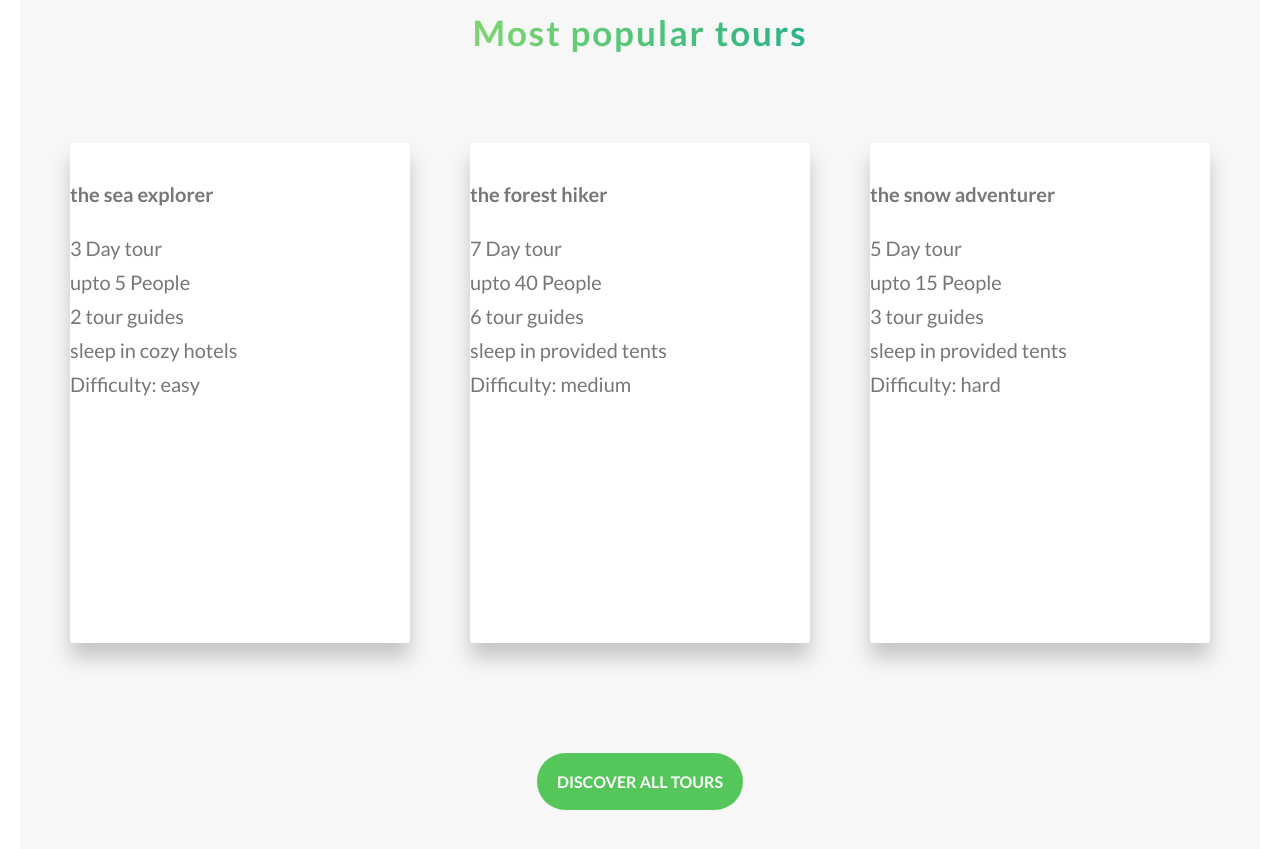
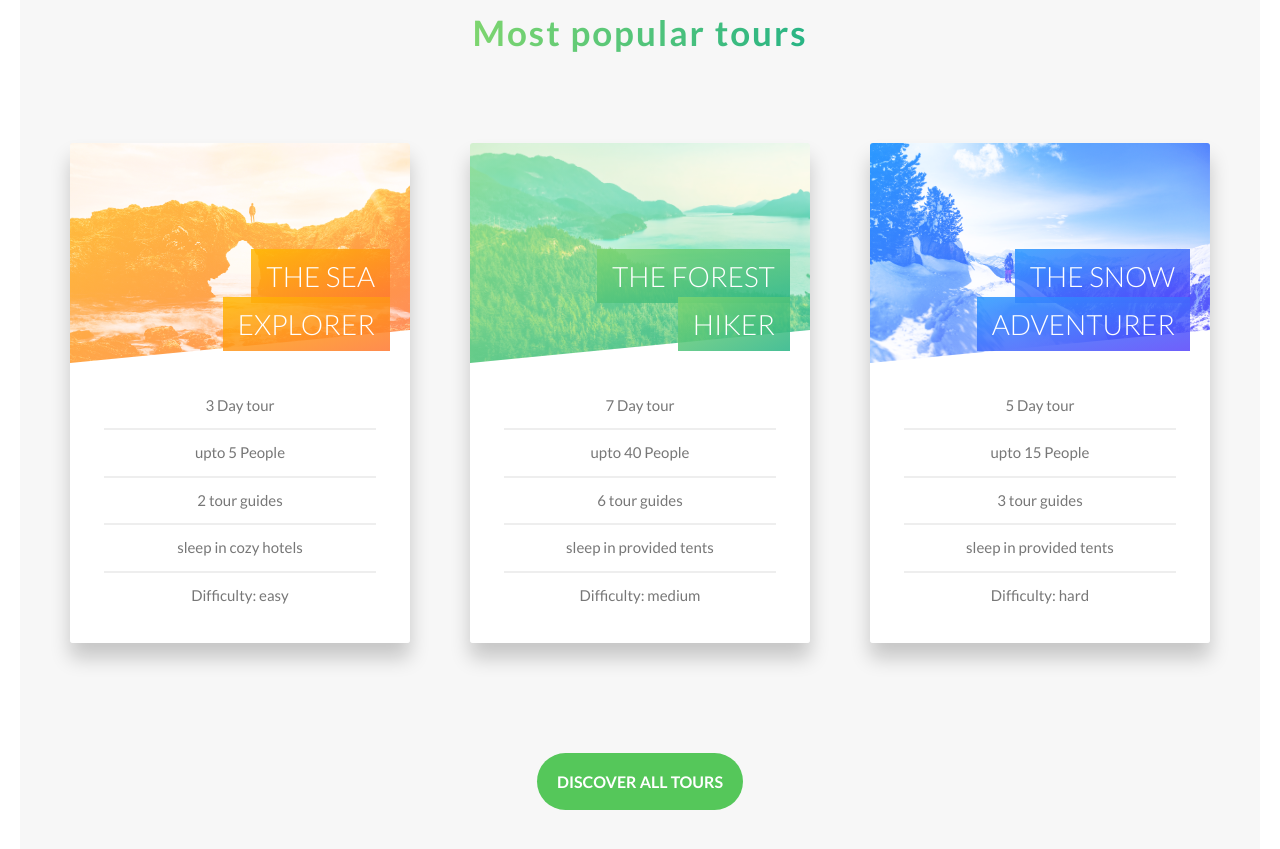
Before and after one commit to Muhammad-Arslan11/natours-scss-project, a website: page index.html in a window 1280 px wide. Shown: the part 2479-3328 px from the top of the page. Drawn offline with Linux system fonts and the light colour scheme.

Commit message:
images not loading on desktop view fixed

```diff
--- a/sass/components/_card.scss
+++ b/sass/components/_card.scss
@@ -92,6 +92,120 @@
 
     }
 
+     &__picture {
+            height: 22rem;
+            background-size: cover;
+            background-blend-mode: screen;
+            clip-path: polygon(0 0, 100% 0, 100% 85%, 0 100%);
+
+            &--1 {
+                background-image: linear-gradient(to right bottom, $color-secondary-light, $color-secondary-dark),
+                    url('../img/nat-5.jpg');
+            }
+
+            &--2 {
+                background-image: linear-gradient(to right bottom, $color-primary-light, $color-primary-dark),
+                    url('../img/nat-10.jpg');
+            }
+
+            &--3 {
+                background-image: linear-gradient(to right bottom, $color-tertiary-light, $color-tertiary-dark),
+                    url('../img/nat-7.jpg');
+            }
+
+        }
+
+          &__heading {
+            font-size: 2.8rem;
+            color: $color-white;
+            text-transform: uppercase;
+            position: absolute;
+            top: 11rem;
+            right: 2rem;
+            text-align: right;
+            font-weight: 300;
+            width: 75%;
+
+
+            &--span {
+                padding: 1rem 1.5rem;
+                box-decoration-break: clone;
+                /* Standard property */
+                -webkit-box-decoration-break: clone;
+                /* For Chrome */
+                -moz-box-decoration-break: clone;
+                /* For Firefox */
+
+                &-1 {
+                    background-image: linear-gradient(to right bottom,
+                            rgba($color-secondary-light, .85),
+                            rgba($color-secondary-dark, .85));
+
+                }
+
+                &-2 {
+                    background-image: linear-gradient(to right bottom,
+                            rgba($color-primary-light, .85),
+                            rgba($color-primary-dark, .85));
+
+                }
+
+                &-3 {
+                    background-image: linear-gradient(to right bottom,
+                            rgba($color-tertiary-light, .85),
+                            rgba($color-tertiary-dark, .85));
+
+                }
+            }
+
+        }
+
+        &__text {
+
+            ul {
+                text-align: center;
+                width: 80%;
+                margin: 0 auto;
+
+                li {
+                    padding: 1rem;
+                    text-align: center;
+                    font-size: 1.5rem;
+                    list-style: none;
+                    font-weight: 400;
+
+                    &:not(:last-child) {
+                        border-bottom: 2px solid $color-grey-light-2;
+                    }
+                }
+            }
+        }
+
+        // BACK SIDE STYLE
+        &__cta {
+            position: absolute;
+            top: 50%;
+            left: 50%;
+            transform: translate(-50%, -50%);
+            width: 90%;
+        }
+
+        &__price-box {
+            text-align: center;
+            margin-bottom: 8rem;
+            color: $color-white;
+        }
+
+        &__price-only {
+            text-transform: uppercase;
+            font-size: 2.8rem;
+        }
+
+        &__price-value {
+            font-size: 6rem;
+            font-weight: 100;
+        }
+
      // media queries
     @include respond(tab-port) {
 
@@ -125,6 +239,7 @@
             // z-index: 15;
             transform: rotateY(0);
         }
+
 
         // FRONT SIDE STYLE
         &__picture {
--- /dev/null
+++ b/sass/pages/main.scss
@@ -0,0 +1,25 @@
+// abstract
+@import "abstract/functions";
+@import "abstract/mixins";
+@import "abstract/variables";
+// base
+@import "base/base";
+@import "base/animations";
+@import "base/typography";
+@import "base/utilities";
+// components
+@import "components/button";
+@import "components/composition";
+@import "components/feature";
+@import "components/card";
+@import "components/story";
+@import "components/bg-video";
+@import "components/form";
+@import "components/popup";
+// layout
+@import "layout/footer";
+@import "layout/grid";
+@import "layout/header";
+@import "layout/navigation";
+// pages
+@import "pages/home";
```
Also changed, not shown: css/main.css, 1 other file.
